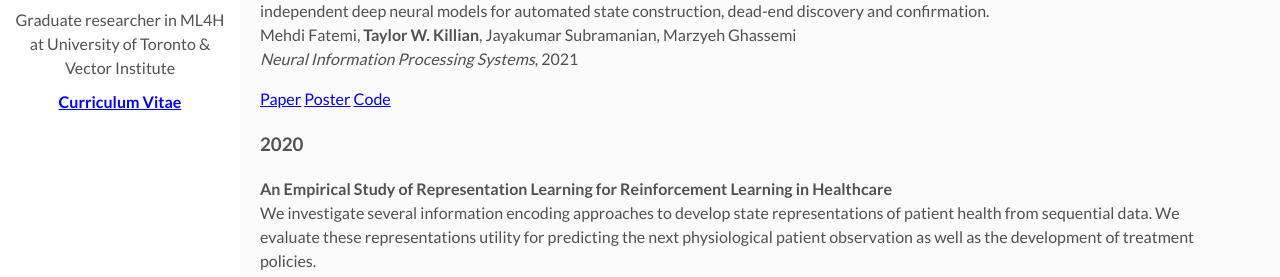
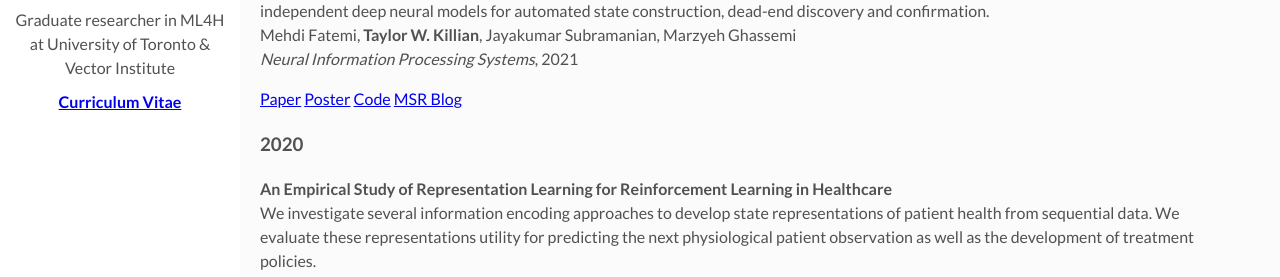
Before and after one commit to twkillian/twkillian.github.io, a Jekyll site: the page built from index.html, in a window 1280 px wide and 900 px high, scrolled down 1690 px. Shown: the part 171-448 px from the top of the window. Built offline with Jekyll 4.4.1, drawn with Linux system fonts in a browser that asks for light colours; nearby versions of some CDN libraries; some web fonts are replaced; the list of posts is cut into pages by our own code.

Commit message:
Added MSR blogpost

```diff
--- a/index.html
+++ b/index.html
@@ -105,6 +105,7 @@ layout: main
               <a href="/papers/FatemiKillianSubramanianGhassemi_2021NeurIPS_poster.pdf" class="btn btn-default">Poster</a>
               <a href="https://github.com/microsoft/med-deadend"
               class="btn btn-default">Code</a>
+              <a href="https://www.microsoft.com/en-us/research/blog/using-reinforcement-learning-to-identify-high-risk-states-and-treatments-in-healthcare/" class="btn btn-default">MSR Blog</a>
             </div>
           </p>
           <h3>2020</h3>
```
